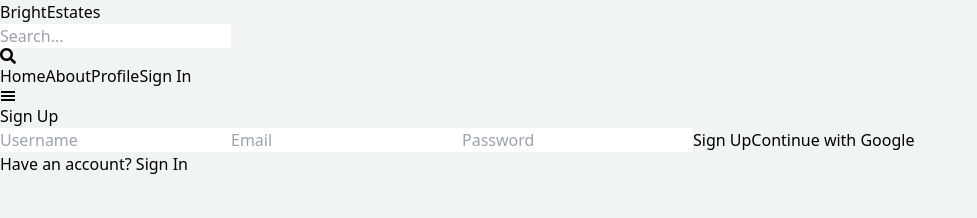
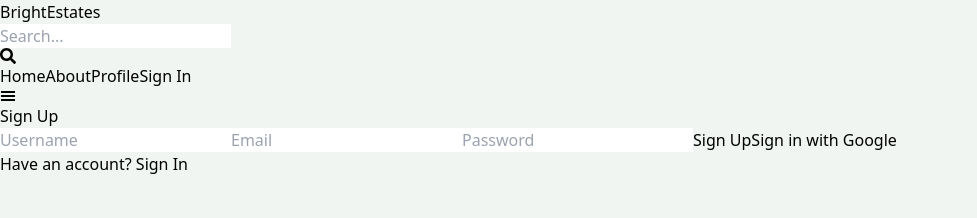
Before and after one commit to rorisangputu/estate-app, a React (Vite) app in the folder client/: page /sign-up in a window 1280 px wide. Shown: the top 218 px of the page, without its empty margins (0-977 px from the left). Built offline with nearby package versions, Linux system fonts and the light colour scheme.

Commit message:
adding new OAuth button to sign up

```diff
--- a/client/src/pages/SignUp.jsx
+++ b/client/src/pages/SignUp.jsx
@@ -1,5 +1,6 @@
 import { useState } from 'react'
 import { Link, useNavigate } from 'react-router-dom'
+import OAuth from '../components/OAuth';
 
 const SignUp = () => {
     const [formData, setFormData] = useState({})
@@ -60,11 +61,7 @@ const SignUp = () => {
                     >
                         {loading ? "Loading..." : "Sign Up"}
                     </button>
-                    <button disabled={loading} className="uppercase bg-red-700 p-3 text-white rounded-lg cursor-pointer
-                        hover:opacity-95 disabled:opacity-80"
-                    >
-                        Continue with Google
-                    </button>
+                    <OAuth />
                 </form>
                 <p>Have an account? <span className="text-blue-500 cursor-pointer hover:underline"> <Link disabled={loading} to={'/sign-in'}>Sign In</Link></span></p>
                 {error ? <p className='text-red-600 mt-5'>{error.message}</p> : <></>}
```
